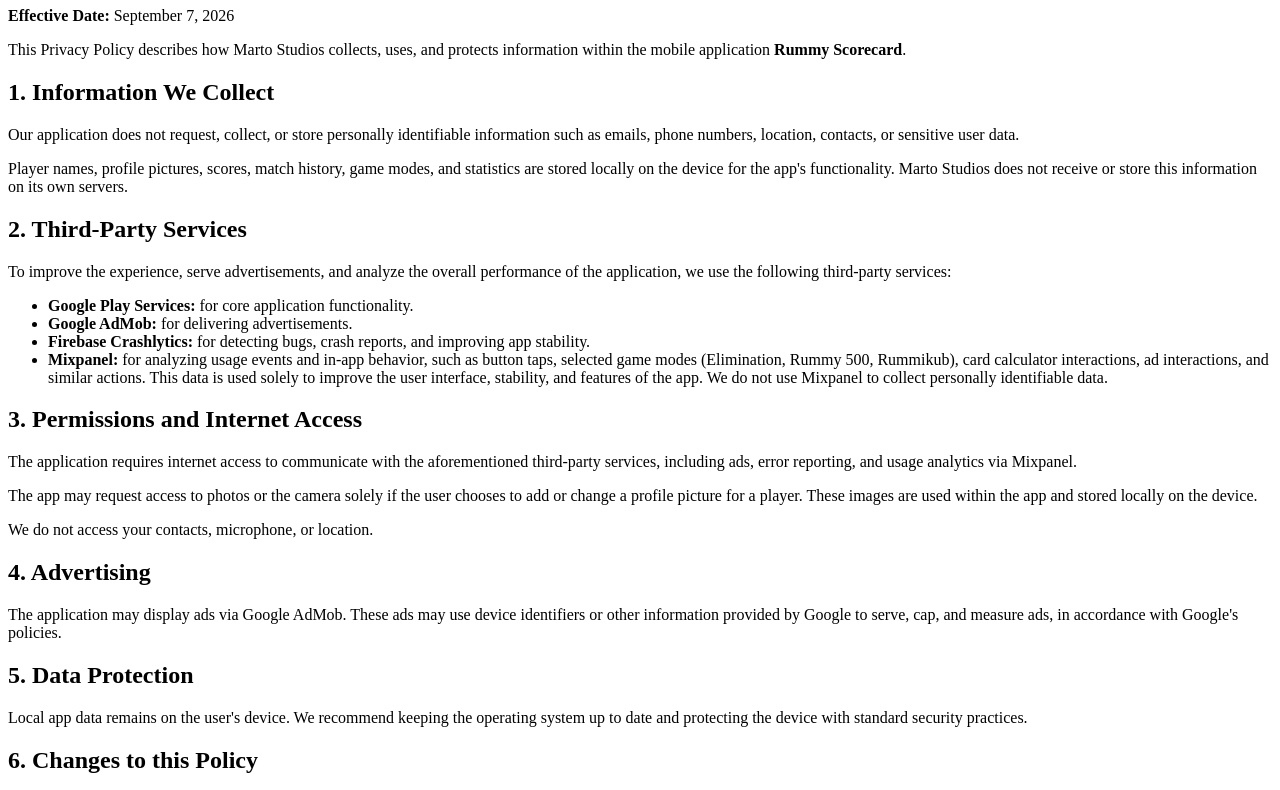
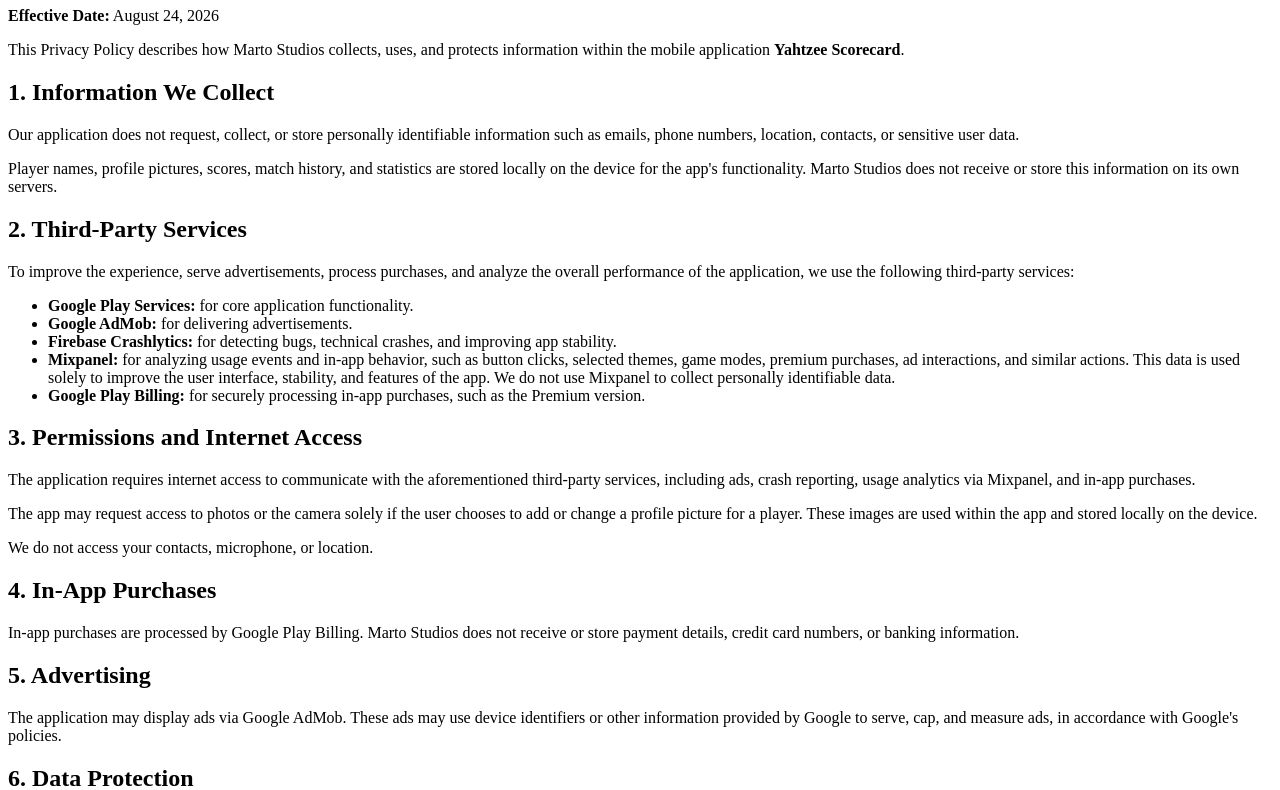
Before and after one commit to martoregas/martostudio-web, a plain HTML site: page yahtzee/privacy.html in a window 1280 px wide. Shown: the part 73-863 px from the top of the page. Drawn offline with Linux system fonts and the light colour scheme.

Commit message:
Update privacy.html

```diff
--- a/yahtzee/privacy.html
+++ b/yahtzee/privacy.html
@@ -3,16 +3,16 @@
 <head>
   <meta charset="utf-8" />
   <meta name="viewport" content="width=device-width, initial-scale=1" />
-  <title>Privacy Policy - Rummy Scorecard</title>
+  <title>Privacy Policy - Yahtzee Scorecard</title>
 </head>
 <body>
   <main>
-    <h1>Privacy Policy - Rummy Scorecard</h1>
-    <p><strong>Effective Date:</strong> September 7, 2026</p>
+    <h1>Privacy Policy - Yahtzee Scorecard</h1>
+    <p><strong>Effective Date:</strong> August 24, 2026</p>
 
     <p>
       This Privacy Policy describes how Marto Studios collects, uses, and protects
-      information within the mobile application <strong>Rummy Scorecard</strong>.
+      information within the mobile application <strong>Yahtzee Scorecard</strong>.
     </p>
 
     <h2>1. Information We Collect</h2>
@@ -22,15 +22,15 @@
     </p>
 
     <p>
-      Player names, profile pictures, scores, match history, game modes, and statistics
+      Player names, profile pictures, scores, match history, and statistics
       are stored locally on the device for the app's functionality. Marto Studios does not
       receive or store this information on its own servers.
     </p>
 
     <h2>2. Third-Party Services</h2>
     <p>
-      To improve the experience, serve advertisements, and analyze the overall performance
-      of the application, we use the following third-party services:
+      To improve the experience, serve advertisements, process purchases, and analyze
+      the overall performance of the application, we use the following third-party services:
     </p>
 
     <ul>
@@ -41,22 +41,25 @@
         <strong>Google AdMob:</strong> for delivering advertisements.
       </li>
       <li>
-        <strong>Firebase Crashlytics:</strong> for detecting bugs, crash reports, and
+        <strong>Firebase Crashlytics:</strong> for detecting bugs, technical crashes, and
         improving app stability.
       </li>
       <li>
         <strong>Mixpanel:</strong> for analyzing usage events and in-app behavior, such as
-        button taps, selected game modes (Elimination, Rummy 500, Rummikub), card calculator
-        interactions, ad interactions, and similar actions. This data is used solely to improve
-        the user interface, stability, and features of the app. We do not use Mixpanel to collect
-        personally identifiable data.
+        button clicks, selected themes, game modes, premium purchases, ad interactions, and
+        similar actions. This data is used solely to improve the user interface, stability,
+        and features of the app. We do not use Mixpanel to collect personally identifiable data.
+      </li>
+      <li>
+        <strong>Google Play Billing:</strong> for securely processing in-app purchases, such
+        as the Premium version.
       </li>
     </ul>
 
     <h2>3. Permissions and Internet Access</h2>
     <p>
       The application requires internet access to communicate with the aforementioned third-party
-      services, including ads, error reporting, and usage analytics via Mixpanel.
+      services, including ads, crash reporting, usage analytics via Mixpanel, and in-app purchases.
     </p>
 
     <p>
@@ -69,26 +72,32 @@
       We do not access your contacts, microphone, or location.
     </p>
 
-    <h2>4. Advertising</h2>
+    <h2>4. In-App Purchases</h2>
+    <p>
+      In-app purchases are processed by Google Play Billing. Marto Studios does not receive
+      or store payment details, credit card numbers, or banking information.
+    </p>
+
+    <h2>5. Advertising</h2>
     <p>
       The application may display ads via Google AdMob. These ads may use device identifiers
       or other information provided by Google to serve, cap, and measure ads, in accordance
       with Google's policies.
     </p>
 
-    <h2>5. Data Protection</h2>
+    <h2>6. Data Protection</h2>
     <p>
       Local app data remains on the user's device. We recommend keeping the operating system
-      up to date and protecting the device with standard security practices.
+      up to date and protecting the device with standard security measures.
     </p>
 
-    <h2>6. Changes to this Policy</h2>
+    <h2>7. Changes to this Policy</h2>
     <p>
       We may update this Privacy Policy periodically. Any changes will be posted on this page
       with a revised effective date.
     </p>
 
-    <h2>7. Contact Us</h2>
+    <h2>8. Contact Us</h2>
     <p>
       If you have questions regarding this Privacy Policy, you can reach us through the app store
       or by emailing:
```
